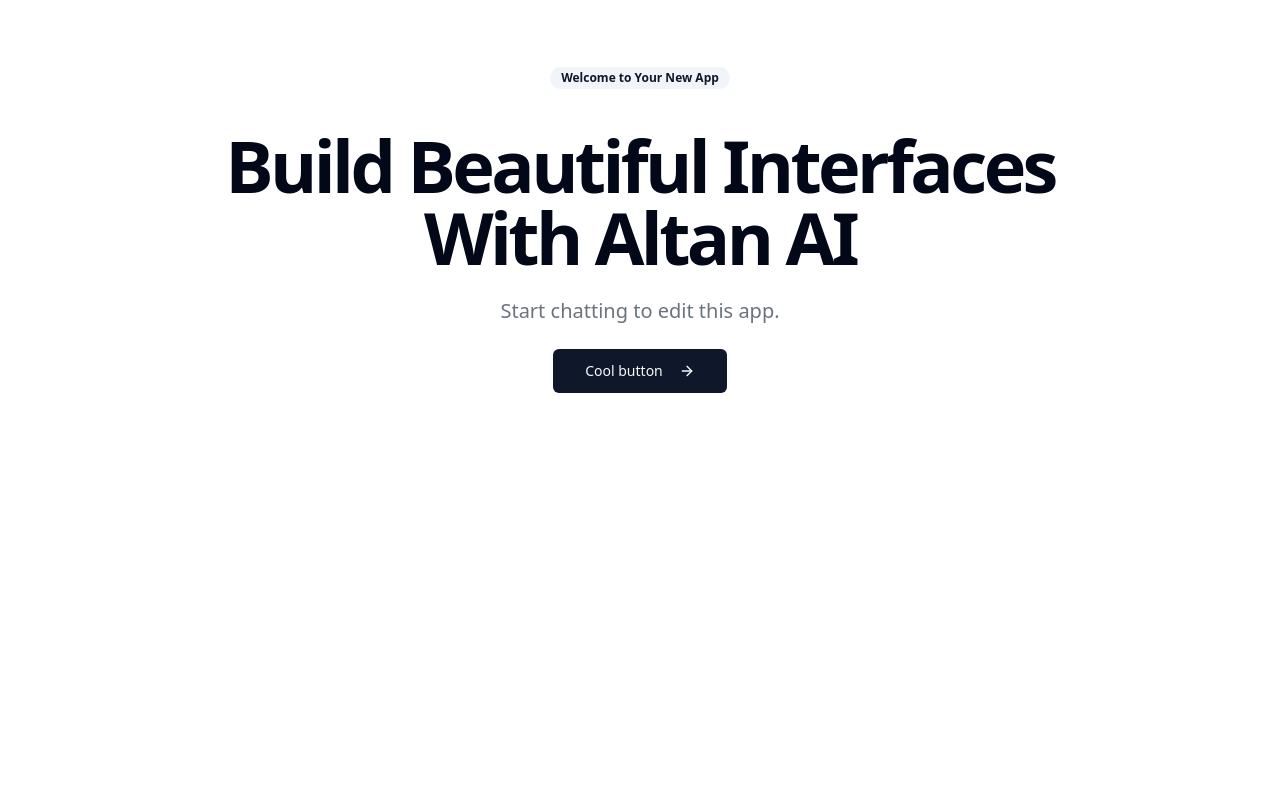
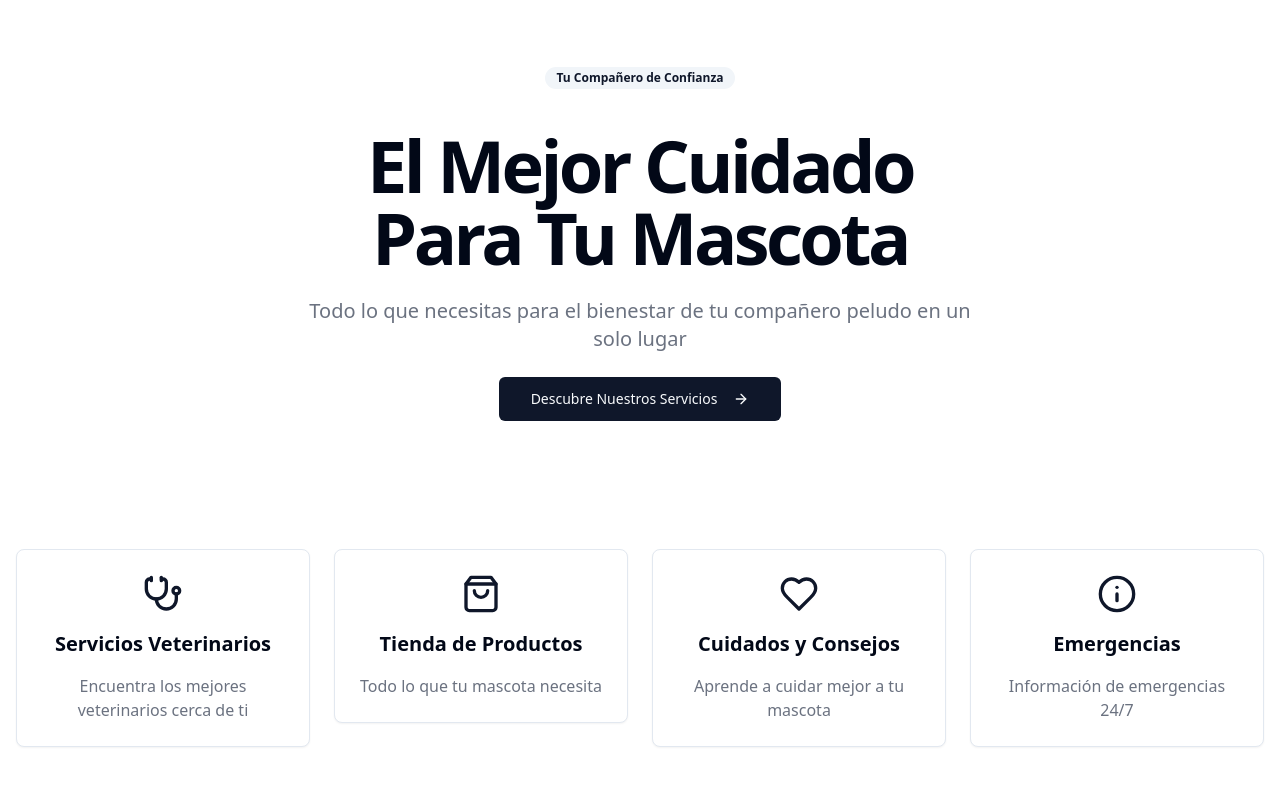
Before and after one commit to altanlabs/436341-new-app, a React (Vite) app: page / in a window 1280 px wide. Shown: the top 786 px of the page. Built offline with nearby package versions, Linux system fonts and the light colour scheme; what @radix-ui/themes would draw is missing.

Commit message:
New commit

```diff
--- a/src/pages/index.tsx
+++ b/src/pages/index.tsx
@@ -1,9 +1,36 @@
 import { Badge } from "@/components/ui/badge"
 import { Button } from "@/components/ui/button"
+import { Card } from "@/components/ui/card"
 import { motion } from "framer-motion"
-import { ArrowRight } from "lucide-react"
+import { ArrowRight, Stethoscope, ShoppingBag, Heart, Info } from "lucide-react"
 import { useNavigate } from "react-router-dom"
 
+const features = [
+  {
+    title: "Servicios Veterinarios",
+    description: "Encuentra los mejores veterinarios cerca de ti",
+    icon: <Stethoscope className="h-10 w-10 text-primary" />,
+    link: "/veterinarios"
+  },
+  {
+    title: "Tienda de Productos",
+    description: "Todo lo que tu mascota necesita",
+    icon: <ShoppingBag className="h-10 w-10 text-primary" />,
+    link: "/productos"
+  },
+  {
+    title: "Cuidados y Consejos",
+    description: "Aprende a cuidar mejor a tu mascota",
+    icon: <Heart className="h-10 w-10 text-primary" />,
+    link: "/consejos"
+  },
+  {
+    title: "Emergencias",
+    description: "Información de emergencias 24/7",
+    icon: <Info className="h-10 w-10 text-primary" />,
+    link: "/emergencias"
+  }
+]
 
 export default function IndexPage() {
   const navigate = useNavigate()
@@ -13,23 +40,68 @@
       {/* Hero Section */}
       <motion.section
         className="text-center space-y-6"
-        initial={{ opacity: 0 }}
-        animate={{ opacity: 1 }}
+        initial={{ opacity: 0, y: 20 }}
+        animate={{ opacity: 1, y: 0 }}
         transition={{ duration: 0.8 }}
       >
         <Badge variant="secondary" className="mb-4">
-          Welcome to Your New App
+          Tu Compañero de Confianza
         </Badge>
         <h1 className="text-4xl font-bold tracking-tighter sm:text-5xl md:text-6xl lg:text-7xl">
-          Build Beautiful Interfaces
+          El Mejor Cuidado
           <br />
-          With Altan AI
+          Para Tu Mascota
         </h1>
         <p className="mx-auto max-w-[700px] text-gray-500 md:text-xl dark:text-gray-400">
-          Start chatting to edit this app.
+          Todo lo que necesitas para el bienestar de tu compañero peludo en un solo lugar
         </p>
-        <Button size="lg" className="mt-4" onClick={() => navigate('/')}>
-          Cool button <ArrowRight className="ml-2 h-4 w-4" />
+        <Button size="lg" className="mt-4" onClick={() => navigate('/servicios')}>
+          Descubre Nuestros Servicios <ArrowRight className="ml-2 h-4 w-4" />
+        </Button>
+      </motion.section>
+
+      {/* Features Section */}
+      <motion.section
+        className="grid grid-cols-1 md:grid-cols-2 lg:grid-cols-4 gap-6"
+        initial={{ opacity: 0, y: 20 }}
+        animate={{ opacity: 1, y: 0 }}
+        transition={{ duration: 0.8, delay: 0.2 }}
+      >
+        {features.map((feature, index) => (
+          <motion.div
+            key={index}
+            initial={{ opacity: 0, y: 20 }}
+            animate={{ opacity: 1, y: 0 }}
+            transition={{ duration: 0.5, delay: index * 0.1 }}
+          >
+            <Card className="p-6 hover:shadow-lg transition-shadow cursor-pointer">
+              <div className="space-y-4">
+                <div className="flex justify-center">
+                  {feature.icon}
+                </div>
+                <h3 className="text-xl font-semibold text-center">{feature.title}</h3>
+                <p className="text-gray-500 dark:text-gray-400 text-center">
+                  {feature.description}
+                </p>
+              </div>
+            </Card>
+          </motion.div>
+        ))}
+      </motion.section>
+
+      {/* Call to Action */}
+      <motion.section
+        className="text-center bg-primary/5 rounded-3xl p-12 space-y-6"
+        initial={{ opacity: 0 }}
+        animate={{ opacity: 1 }}
+        transition={{ duration: 0.8, delay: 0.4 }}
+      >
+        <h2 className="text-3xl font-bold">¿Listo para darle el mejor cuidado a tu mascota?</h2>
+        <p className="text-gray-500 dark:text-gray-400 max-w-[600px] mx-auto">
+          Únete a nuestra comunidad de dueños responsables y accede a los mejores servicios para tu mascota
+        </p>
+        <Button size="lg" variant="default">
+          Comenzar Ahora
         </Button>
       </motion.section>
     </div>
```
Also changed, not shown: 1 other file (tests, documents, lock files or other folders).
